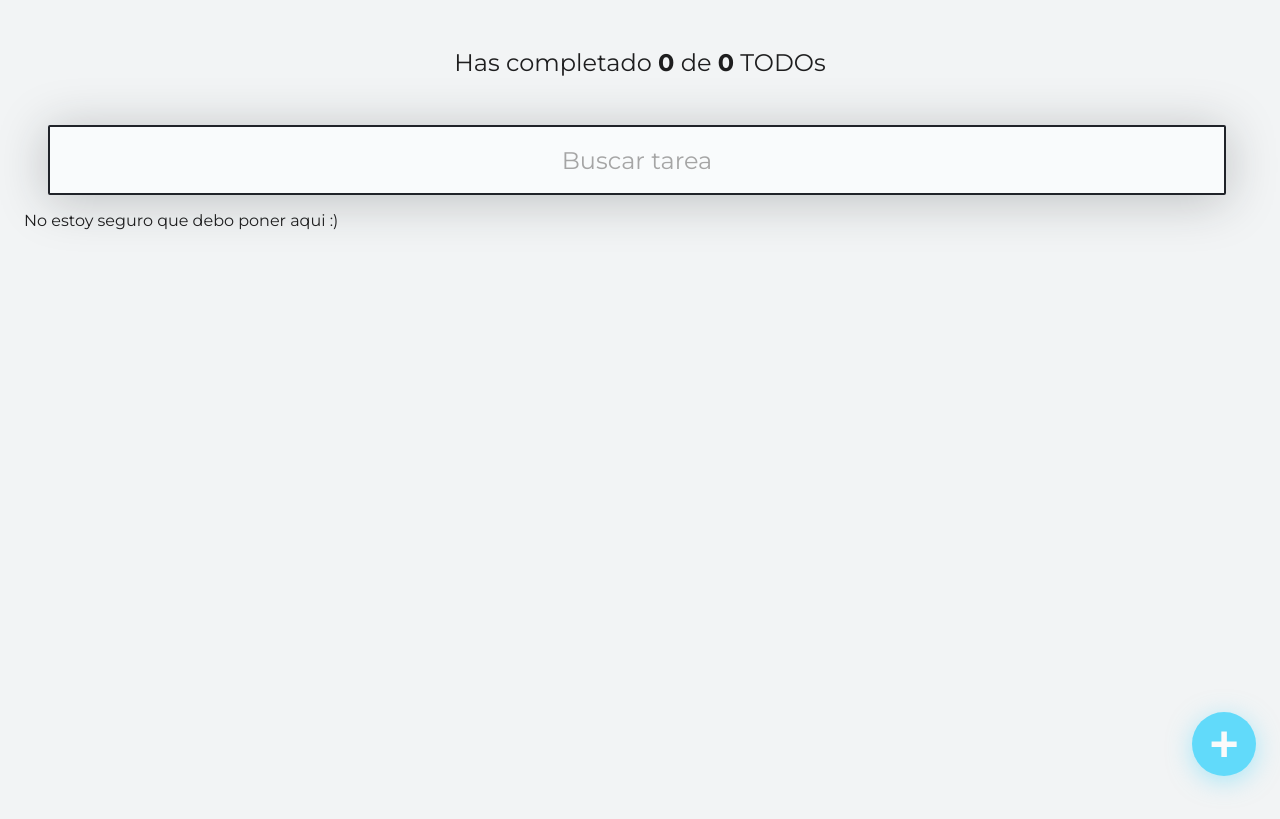
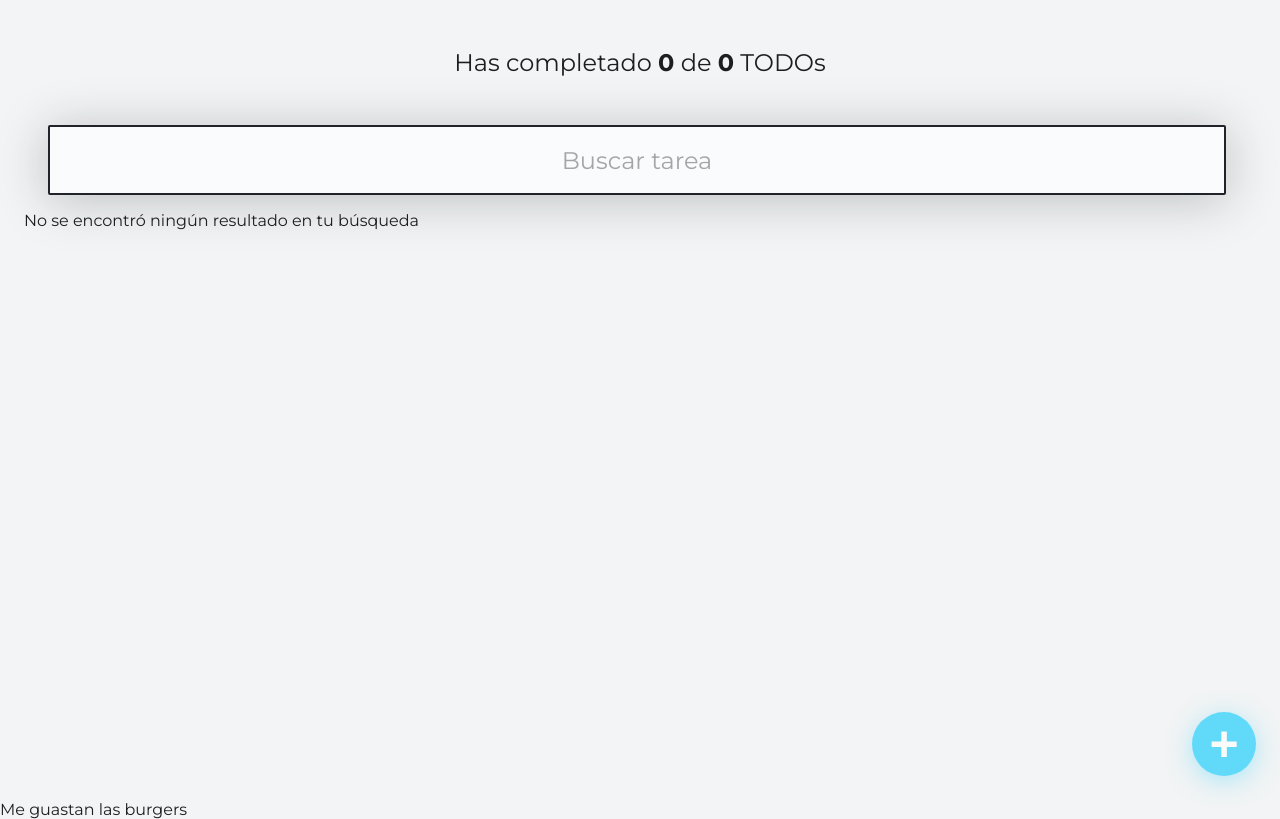
Before and after one commit to AdrianGerman/TODO-Machine, a React (Create React App) app: page / in a window 1280 px wide. Built offline with nearby package versions, Linux system fonts and the light colour scheme.

Commit message:
modal teleport

```diff
--- a/public/index.html
+++ b/public/index.html
@@ -8,20 +8,9 @@
   <meta name="theme-color" content="#97ca3f" />
   <meta name="description" content="Web site created using create-react-app" />
   <link rel="apple-touch-icon" href="%PUBLIC_URL%/react192.png" />
-  <!--
-      manifest.json provides metadata used when your web app is installed on a
-      user's mobile device or desktop. See https://developers.google.com/web/fundamentals/web-app-manifest/
-    -->
+
   <link rel="manifest" href="%PUBLIC_URL%/manifest.json" />
-  <!--
-      Notice the use of %PUBLIC_URL% in the tags above.
-      It will be replaced with the URL of the `public` folder during the build.
-      Only files inside the `public` folder can be referenced from the HTML.
 
-      Unlike "/favicon.ico" or "favicon.ico", "%PUBLIC_URL%/favicon.ico" will
-      work correctly both with client-side routing and a non-root public URL.
-      Learn how to configure a non-root public URL by running `npm run build`.
-    -->
   <link href="https://fonts.googleapis.com/css2?family=Montserrat:wght@400;700&display=swap" rel="stylesheet" />
   <title>TODO Machine</title>
 </head>
@@ -29,13 +18,8 @@
 <body>
   <noscript>You need to enable JavaScript to run this app.</noscript>
   <div id="root"></div>
+  <div id="modal"></div>
   <!--
-      This HTML file is a template.
-      If you open it directly in the browser, you will see an empty page.
-
-      You can add webfonts, meta tags, or analytics to this file.
-      The build step will place the bundled scripts into the <body> tag.
-
       To begin the development, run `npm start` or `yarn start`.
       To create a production bundle, use `npm run build` or `yarn build`.
     -->
--- a/src/components/EmptyTodos.js
+++ b/src/components/EmptyTodos.js
@@ -1,5 +1,5 @@
 function EmptyTodos() {
-  return <p>No estoy seguro que debo poner aqui :)</p>;
+  return <p>No se encontró ningún resultado en tu búsqueda</p>;
 }
 
 export { EmptyTodos };
--- /dev/null
+++ b/src/components/EmptyTodosNone.js
@@ -0,0 +1,5 @@
+function EmptyTodosNone() {
+  return <p>Crea tu primer TODO</p>;
+}
+
+export { EmptyTodosNone };
--- /dev/null
+++ b/src/components/TodoModal.js
@@ -0,0 +1,11 @@
+import React from "react";
+import ReactDOM from "react-dom";
+
+function Modal({ children }) {
+  return ReactDOM.createPortal(
+    <div className="Modal">{children}</div>,
+    document.getElementById("modal")
+  );
+}
+
+export { Modal };
--- a/src/components/TodoSearch.js
+++ b/src/components/TodoSearch.js
@@ -1,7 +1,9 @@
 import React from "react";
 import "../styles/TodoSearch.css";
+import { TodoContext } from "../context/TodoContext";
 
-function TodoSearch({ searchValue, setSearchValue }) {
+function TodoSearch() {
+  const { searchValue, setSearchValue } = React.useContext(TodoContext);
   return (
     <input
       placeholder="Buscar tarea"
--- a/src/context/TodoContext.js
+++ b/src/context/TodoContext.js
@@ -11,6 +11,7 @@ function TodoProvider({ children }) {
     error,
   } = useLocalStorage("TODOS_V1", []);
   const [searchValue, setSearchValue] = React.useState("");
+  const [openModal, setOpenModal] = React.useState(true);
 
   const completedTodos = todos.filter((todo) => !!todo.completed).length;
   const totalTodos = todos.length;
@@ -52,6 +53,8 @@ function TodoProvider({ children }) {
         searchTodos,
         completeTodo,
         deleteTodo,
+        openModal,
+        setOpenModal,
       }}
     >
       {children}
@@ -59,7 +62,4 @@ function TodoProvider({ children }) {
   );
 }
 
-{
-}
-
 export { TodoContext, TodoProvider };
--- a/src/hooks/useLocalStorage.js
+++ b/src/hooks/useLocalStorage.js
@@ -25,7 +25,7 @@ function useLocalStorage(itemName, initialValue) {
         setError(true);
       }
     }, 2000);
-  }, []);
+  }, [initialValue, itemName]);
   // nomas es para depurar errores, no olvidar el arreglo de arriba o se crean bucles bien perrones
   // console.log("a");
 
@@ -53,4 +53,4 @@ export { useLocalStorage };
 //   { text: "Dormir mas de 45 horas en un solo día", completed: false },
 // ];
 
-// localStorage.setItem('TODOS_V1', JSON.stringify(defaultTodos));
+// localStorage.setItem("TODOS_V1", JSON.stringify(defaultTodos));
--- a/src/interfaces/AppUI.js
+++ b/src/interfaces/AppUI.js
@@ -6,21 +6,27 @@ import { CreateTodoBtn } from "../components/CreateTodoBtn";
 import { TodosLoading } from "../components/TodosLoading";
 import { TodosError } from "../components/TodosError";
 import { EmptyTodos } from "../components/EmptyTodos";
+// import { EmptyTodosNone } from "../components/EmptyTodosNone";
 import { TodoContext } from "../context/TodoContext";
-
+import { Modal } from "../components/TodoModal";
 import React from "react";
 
 function AppUI() {
+  const {
+    loading,
+    error,
+    searchTodos,
+    completeTodo,
+    deleteTodo,
+    openModal,
+    setOpenModal,
+  } = React.useContext(TodoContext);
   return (
     // <React.Fragment>
     <>
       <TodoCounter />
-      {/* completed={completedTodos} total={totalTodos} */}
       <TodoSearch />
-      {/* searchValue={searchValue} setSearchValue={setSearchValue} */}
 
-      <TodoContext.Consumer>
-        {({ loading, error, searchTodos, completeTodo, deleteTodo }) => (
       <TodoList>
         {loading && (
           <>
@@ -31,6 +37,7 @@ function AppUI() {
         )}
         {error && <TodosError />}
         {!loading && searchTodos.length === 0 && <EmptyTodos />}
+        {/* {!loading && totalTodos.length === 0 && <EmptyTodosNone />} */}
 
         {searchTodos.map((todo) => (
           <TodoItem
@@ -42,11 +49,11 @@ function AppUI() {
           />
         ))}
       </TodoList>
-        )}
-      </TodoContext.Consumer>
 
       <CreateTodoBtn />
       {/* </React.Fragment> */}
+
+      {openModal && <Modal>Me guastan las burgers</Modal>}
     </>
   );
 }
```
Lines whose indentation alone changed are shown as unchanged.
